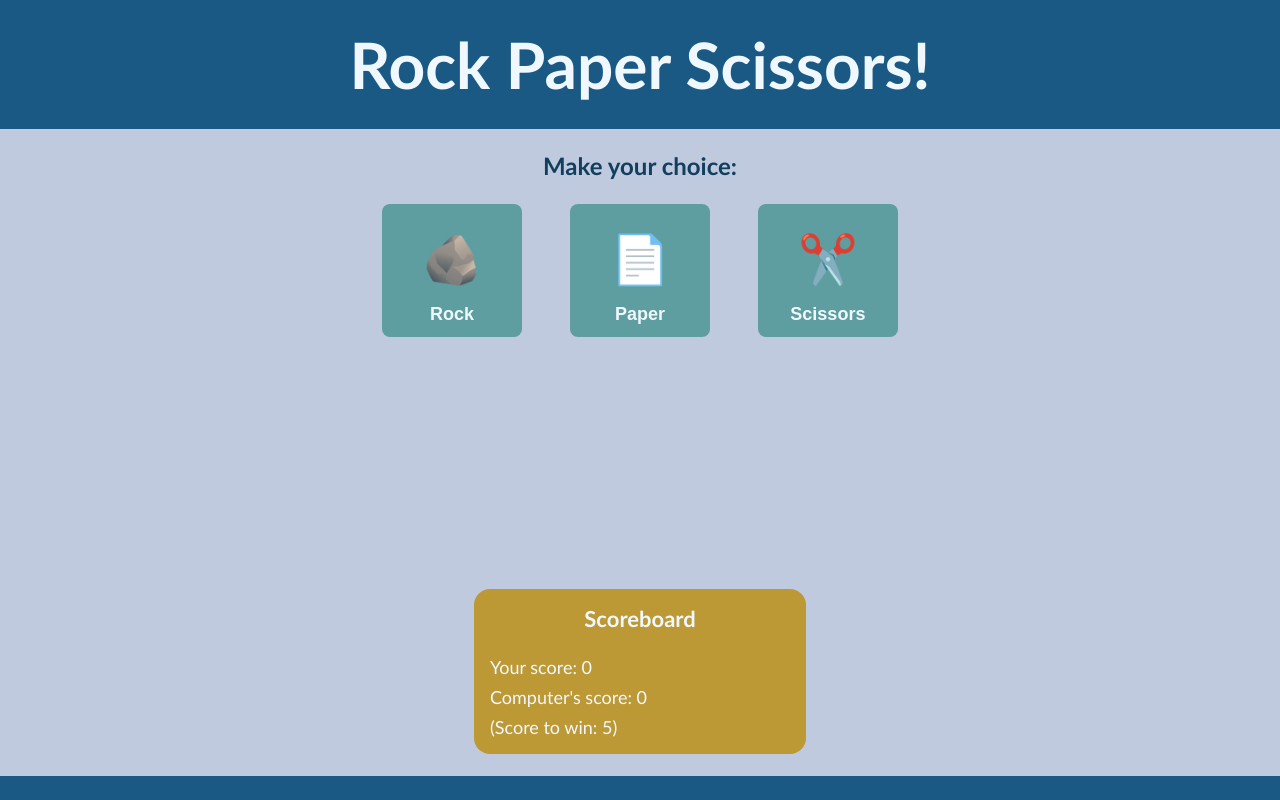
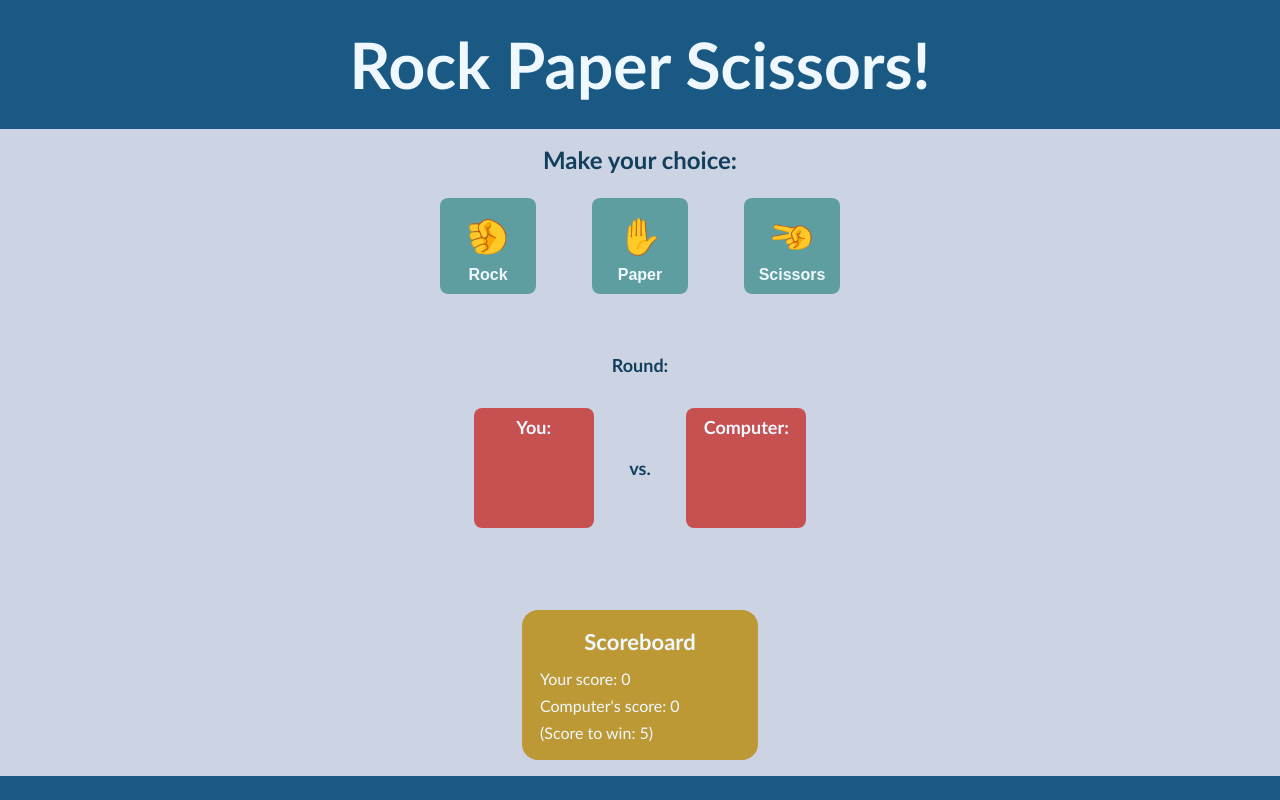
Before and after one commit to PedroASB/odin-foundations, a plain HTML site: page rock-paper-scissors/index.html in a window 1280 px wide. Drawn offline with Linux system fonts and the light colour scheme.

Commit message:
feat(rock-paper-scissors): update UI

```diff
--- a/rock-paper-scissors/index.html
+++ b/rock-paper-scissors/index.html
@@ -18,17 +18,34 @@
 
         <div id="options">
             <button id="rock-btn" class="option">
-                <div class="icon">🪨</div> <div class="text">Rock</div>
+                <div class="icon rock">✊</div> <div class="text">Rock</div>
             </button>
             <button id="paper-btn" class="option">
-                <div class="icon">📄</div> <div class="text">Paper</div>
+                <div class="icon paper">✋</div> <div class="text">Paper</div>
             </button>
             <button id="scissors-btn" class="option">
-                <div class="icon">✂️</div> <div class="text">Scissors</div>
+                <div class="icon scissors">✌️</div> <div class="text">Scissors</div>
             </button>
         </div>
 
         <div id="result-box">
+            <div id="round-log">
+                <div>Round: <span id="current-round"></span></div>
+                <div id="choices">
+                    <div id="player-choice" class="choice">
+                        <div class="text">You: </div>
+                        <div class="icon"></div>
+                    </div>
+                    <div>vs.</div>
+                    <div id="computer-choice" class="choice">
+                        <div class="text">Computer:</div>
+                        <div class="icon"></div>
+                    </div>
+                </div>
+                <div id="result-msg">
+
+                </div>
+            </div>
         </div>
 
         <div id="scoreboard">
--- a/rock-paper-scissors/script.js
+++ b/rock-paper-scissors/script.js
@@ -7,6 +7,55 @@ function getComputerChoice() {
     if (choice < 1/3) return ROCK;
     if (choice < 2/3) return PAPER;
     return SCISSORS;
+}
+
+function getRPSIcon(rps) {
+    switch (rps) {
+        case ROCK: return "✊";
+        case PAPER: return "✋";
+        case SCISSORS: return "✌️";
+        default: return "";
+    }
+}
+
+function checkWinning() {
+    let winningMessage;
+
+    if (playerScore >= SCORE_TO_WIN) {
+        winningMessage = `\n\nCongratulations! You won the game! (${playerScore}-${computerScore})`;
+        playerScore = computerScore = currentRound = 0;
+        return winningMessage;
+    }
+
+    if (computerScore >= SCORE_TO_WIN) {
+        winningMessage = `\n\nYou lost the game! (${playerScore}-${computerScore})`;
+        playerScore = computerScore = currentRound = 0;
+        return winningMessage;
+    }
+
+    return false;
+}
+
+function updateResultBox(playerChoice, computerChoice, result) {
+    const currentRoundSpan = document.querySelector("#current-round");
+    const playerChoiceIcon = document.querySelector("#player-choice .icon");
+    const computerChoiceIcon = document.querySelector("#computer-choice .icon");
+    const resultMessage = document.querySelector("#result-msg");
+    const computerScoreSpan = document.querySelector("#computer-score");
+    const playerScoreSpan = document.querySelector("#player-score");
+
+    currentRoundSpan.innerText = currentRound;
+    playerChoiceIcon.innerText = getRPSIcon(playerChoice);
+    playerChoiceIcon.classList.add(playerChoice); // assuming playerChoice is a string
+    computerChoiceIcon.innerText = getRPSIcon(computerChoice);
+    computerChoiceIcon.classList.add(computerChoice); // assuming computerChoice is a string
+    resultMessage.innerText = result;
+    playerScoreSpan.innerText = playerScore;
+    computerScoreSpan.innerText = computerScore;
+
+    let winningMessage = checkWinning();
+
+    if (winningMessage) resultMessage.innerText += winningMessage;
 }
 
 function playRound(playerChoice, computerChoice) {
@@ -62,39 +111,10 @@ function playRound(playerChoice, computerChoice) {
         }
     }
     else {
-        console.error("invalid humanChoice");
+        console.error("invalid playerChoice");
     }
 
-    const resultBox = document.querySelector("#result-box");
-    const roundLog = document.createElement("div");
-    const computerScoreSpan = document.querySelector("#computer-score");
-    const playerScoreSpan = document.querySelector("#player-score");
-    let roundMessage, winningMessage;
-
-    roundMessage =  `Round: ${currentRound}\n\n` +
-                    `You chose ${playerChoice.toUpperCase()}!\n` +
-                    `The computer chose ${computerChoice.toUpperCase()}!\n\n` +
-                    result;
-
-    if (playerScore >= SCORE_TO_WIN) {
-        winningMessage = `\n\nCongratulations! You won the game! (${playerScore}-${computerScore})`;
-        roundMessage += winningMessage;
-        playerScore = computerScore = currentRound = 0;
-    }
-    else if (computerScore >= SCORE_TO_WIN) {
-        winningMessage = `\n\nYou lost the game! (${playerScore}-${computerScore})`;
-        roundMessage += winningMessage;
-        playerScore = computerScore = currentRound = 0;
-    }
-
-    roundLog.innerText = roundMessage;
-    roundLog.id = "round-log";
-
-    resultBox.innerHTML = '';
-    resultBox.appendChild(roundLog);
-
-    playerScoreSpan.innerText = playerScore;
-    computerScoreSpan.innerText = computerScore;
+    updateResultBox(playerChoice, computerChoice, result);
 }
 
 function startGame(event) {
--- a/rock-paper-scissors/style.css
+++ b/rock-paper-scissors/style.css
@@ -4,13 +4,14 @@
     box-sizing: inherit;
     margin: 0;
     padding: 0;
+    /* border: 2px solid red; */
 }
 
 body {
-    background-color: rgb(191, 202, 223);
+    background-color: rgb(204, 211, 226);
     color: aliceblue;
     height: 100vh;
-    overflow: hidden;
+    /* overflow: hidden; */
     display: flex;
     flex-direction: column;
     justify-content: space-between;
@@ -48,10 +49,12 @@ body {
 #container {
     display: flex;
     flex-direction: column;
+    justify-content: space-around;
     align-items: center;
     gap: 8px;
-    padding: 0px;
-    min-height: 400px;
+    padding: 16px;
+    min-height: 500px;
+    flex: 1 0 auto;
 }
 
 #container > .title {
@@ -62,58 +65,107 @@ body {
     display: flex;
     justify-content: space-between;
     align-items: center;
-    gap: 48px;
+    gap: 24px;
     padding: 16px;
+    min-width: 400px;
+    flex: 0 1 auto;
 }
 
 #options button {
+    background-color: rgb(95, 158, 160);
+    border-radius: 8px;
+    color: aliceblue;
+    border: none;
     margin: 0px;
-    padding: 12px 24px;
-    background-color: rgb(95, 158, 160);
-    border: none;
-    color: aliceblue;
-    border-radius: 8px;
-    font-size: 18px;
+    padding: 8px;
+    min-width: 80px;
+    min-height: 80px;
+    font-size: 16px;
     font-weight: 900;
 }
 
 
 #options .option .icon {
-    font-size: 48px;
-    margin: 16px;
+    font-size: 36px;
+    margin: 8px;
+}
+
+.icon.rock {
+    transform: rotate(-90deg);
+}
+
+.icon.scissors {
+    transform: rotate(-90deg);
 }
 
 
 #result-box {
     margin: 10px;
-    min-width: 500px;
+    min-width: 50vw;
     min-height: 200px;
     display: flex;
     flex-direction: column;
     align-items: center;
+    flex: 1 1 auto;
 }
 
-#result-box #round-log {
-    min-width: 300px;
+#round-log {
+    min-width: 400px;
     min-height: 120px;
-    /* padding: 10px; */
     margin: 10px;
     font-size: 18px;
     color: rgb(18, 63, 94);
     font-weight: bold;
     text-align: center;
+    display: flex;
+    flex-direction: column;
 }
 
+#round-log > * {
+    margin: 8px;
+    padding: 8px;
+    /* border: 2px solid black; */
+}
+
+#round-log #choices {
+    display: flex;
+    justify-content: space-around;
+    align-items: center;
+}
+
+#round-log #choices .choice {
+    background-color: rgb(199, 80, 80);
+    border-radius: 8px;
+    color: aliceblue;
+    min-height: 120px;
+    min-width: 120px;
+    padding: 0px;
+}
+
+#round-log #choices .choice .icon {
+    margin: 8px;
+    font-size: 48px;
+}
+
+
+#round-log #choices .choice .text {
+    margin: 8px;
+}
+
+
+
+
 #scoreboard {
-    padding: 16px;
-    min-height: 130px;
-    min-width: 300px;
+    padding: 18px;
+    min-height: 80px;
+    min-width: 200px;
     display: flex;
     flex-direction: column;
-    gap: 24px;
+    gap: 14px;
     background-color: rgb(189, 153, 54);
     color: aliceblue;
     border-radius: 16px;
+    flex: 0 1 auto;
 }
 
 #scoreboard .title {
@@ -126,6 +178,6 @@ body {
     display: flex;
     flex-direction: column;
     gap: 8px;
-    font-size: 18px;
+    font-size: 16px;
     color: aliceblue;
 }
```
